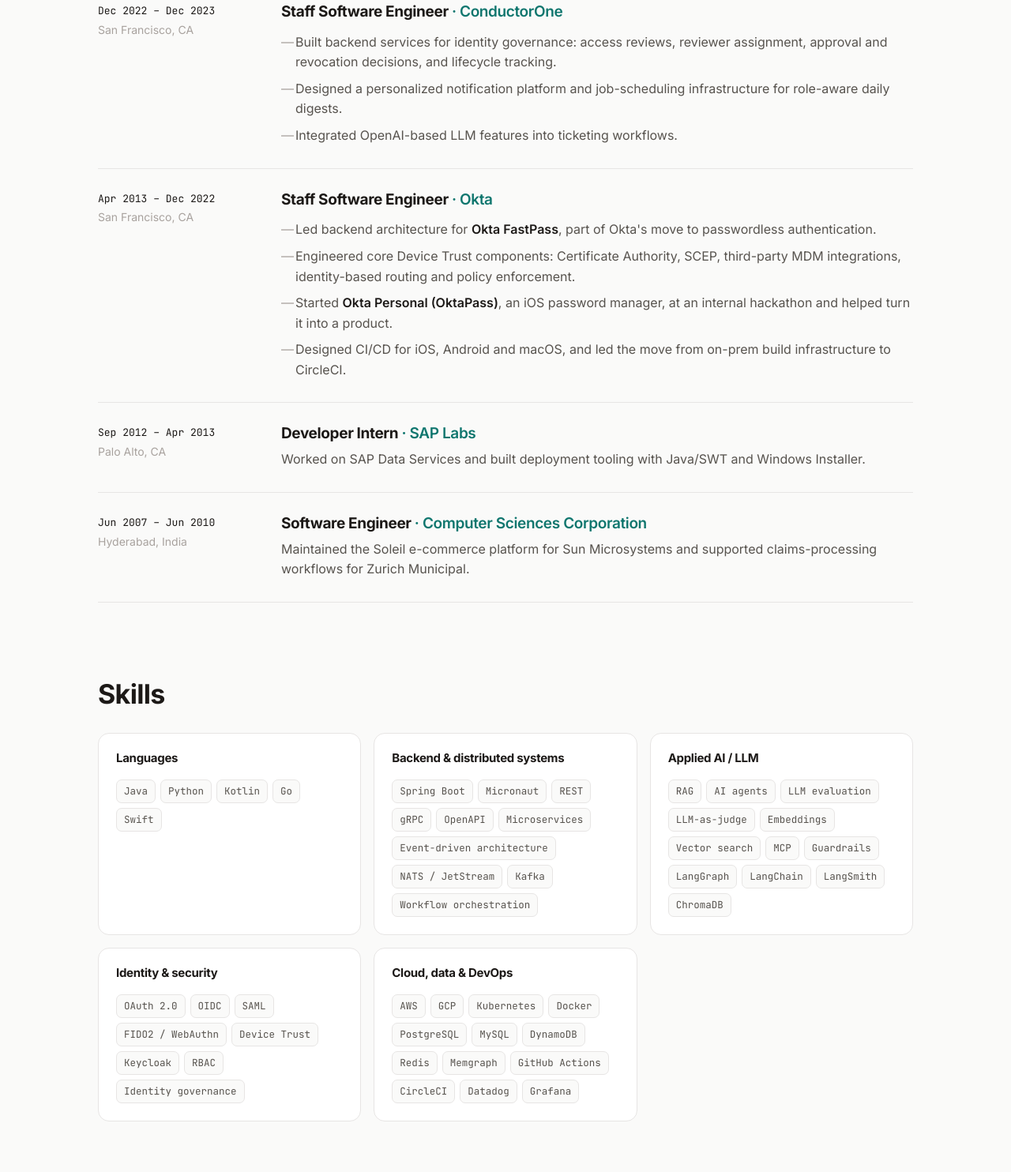
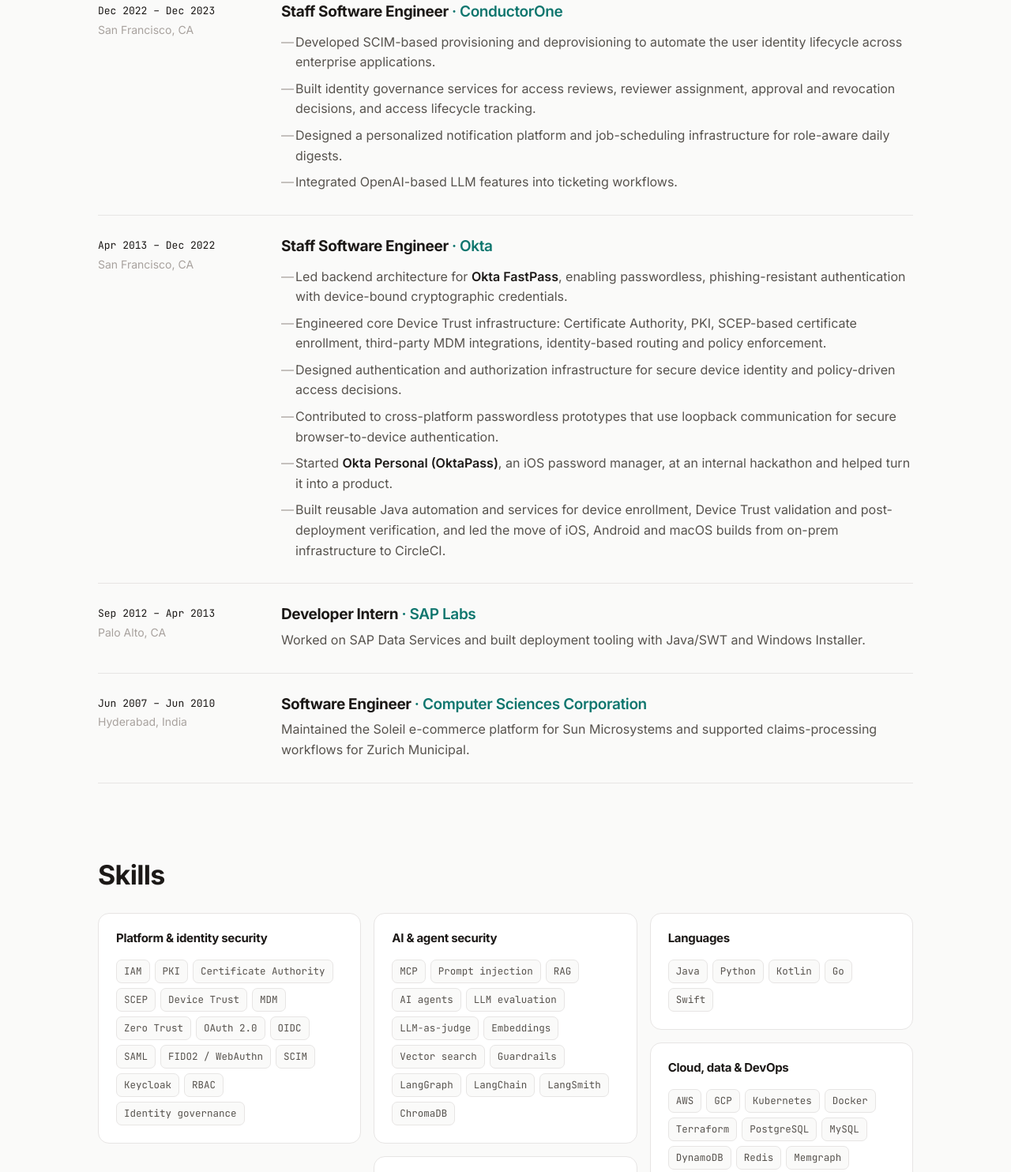
Before and after one commit to bee-honey/bee-honey.github.io, a plain HTML site: page index.html in a window 1280 px wide. Shown: the part 2941-4425 px from the top of the page at 79% size. Drawn offline with Linux system fonts and the light colour scheme.

Commit message:
Update experience and skills from latest résumé
Co-Authored-By: Claude Opus 5.5 <noreply@anthropic.com>

```diff
--- a/index.html
+++ b/index.html
@@ -225,7 +225,8 @@
           <div class="job-body">
             <h3>Staff Software Engineer <span class="at">· ConductorOne</span></h3>
             <ul>
-              <li>Built backend services for identity governance: access reviews, reviewer assignment, approval and revocation decisions, and lifecycle tracking.</li>
+              <li>Developed SCIM-based provisioning and deprovisioning to automate the user identity lifecycle across enterprise applications.</li>
+              <li>Built identity governance services for access reviews, reviewer assignment, approval and revocation decisions, and access lifecycle tracking.</li>
               <li>Designed a personalized notification platform and job-scheduling infrastructure for role-aware daily digests.</li>
               <li>Integrated OpenAI-based LLM features into ticketing workflows.</li>
             </ul>
@@ -239,10 +240,12 @@
           <div class="job-body">
             <h3>Staff Software Engineer <span class="at">· Okta</span></h3>
             <ul>
-              <li>Led backend architecture for <strong>Okta FastPass</strong>, part of Okta's move to passwordless authentication.</li>
-              <li>Engineered core Device Trust components: Certificate Authority, SCEP, third-party MDM integrations, identity-based routing and policy enforcement.</li>
+              <li>Led backend architecture for <strong>Okta FastPass</strong>, enabling passwordless, phishing-resistant authentication with device-bound cryptographic credentials.</li>
+              <li>Engineered core Device Trust infrastructure: Certificate Authority, PKI, SCEP-based certificate enrollment, third-party MDM integrations, identity-based routing and policy enforcement.</li>
+              <li>Designed authentication and authorization infrastructure for secure device identity and policy-driven access decisions.</li>
+              <li>Contributed to cross-platform passwordless prototypes that use loopback communication for secure browser-to-device authentication.</li>
               <li>Started <strong>Okta Personal (OktaPass)</strong>, an iOS password manager, at an internal hackathon and helped turn it into a product.</li>
-              <li>Designed CI/CD for iOS, Android and macOS, and led the move from on-prem build infrastructure to CircleCI.</li>
+              <li>Built reusable Java automation and services for device enrollment, Device Trust validation and post-deployment verification, and led the move of iOS, Android and macOS builds from on-prem infrastructure to CircleCI.</li>
             </ul>
           </div>
         </li>
@@ -276,24 +279,24 @@
       </div>
       <div class="skills">
         <div class="skill-group">
-          <h3>Languages</h3>
-          <ul class="chips"><li>Java</li><li>Python</li><li>Kotlin</li><li>Go</li><li>Swift</li></ul>
+          <h3>Platform &amp; identity security</h3>
+          <ul class="chips"><li>IAM</li><li>PKI</li><li>Certificate Authority</li><li>SCEP</li><li>Device Trust</li><li>MDM</li><li>Zero Trust</li><li>OAuth 2.0</li><li>OIDC</li><li>SAML</li><li>FIDO2 / WebAuthn</li><li>SCIM</li><li>Keycloak</li><li>RBAC</li><li>Identity governance</li></ul>
+        </div>
+        <div class="skill-group">
+          <h3>AI &amp; agent security</h3>
+          <ul class="chips"><li>MCP</li><li>Prompt injection</li><li>RAG</li><li>AI agents</li><li>LLM evaluation</li><li>LLM-as-judge</li><li>Embeddings</li><li>Vector search</li><li>Guardrails</li><li>LangGraph</li><li>LangChain</li><li>LangSmith</li><li>ChromaDB</li></ul>
         </div>
         <div class="skill-group">
           <h3>Backend &amp; distributed systems</h3>
           <ul class="chips"><li>Spring Boot</li><li>Micronaut</li><li>REST</li><li>gRPC</li><li>OpenAPI</li><li>Microservices</li><li>Event-driven architecture</li><li>NATS / JetStream</li><li>Kafka</li><li>Workflow orchestration</li></ul>
         </div>
         <div class="skill-group">
-          <h3>Applied AI / LLM</h3>
-          <ul class="chips"><li>RAG</li><li>AI agents</li><li>LLM evaluation</li><li>LLM-as-judge</li><li>Embeddings</li><li>Vector search</li><li>MCP</li><li>Guardrails</li><li>LangGraph</li><li>LangChain</li><li>LangSmith</li><li>ChromaDB</li></ul>
-        </div>
-        <div class="skill-group">
-          <h3>Identity &amp; security</h3>
-          <ul class="chips"><li>OAuth 2.0</li><li>OIDC</li><li>SAML</li><li>FIDO2 / WebAuthn</li><li>Device Trust</li><li>Keycloak</li><li>RBAC</li><li>Identity governance</li></ul>
+          <h3>Languages</h3>
+          <ul class="chips"><li>Java</li><li>Python</li><li>Kotlin</li><li>Go</li><li>Swift</li></ul>
         </div>
         <div class="skill-group">
           <h3>Cloud, data &amp; DevOps</h3>
-          <ul class="chips"><li>AWS</li><li>GCP</li><li>Kubernetes</li><li>Docker</li><li>PostgreSQL</li><li>MySQL</li><li>DynamoDB</li><li>Redis</li><li>Memgraph</li><li>GitHub Actions</li><li>CircleCI</li><li>Datadog</li><li>Grafana</li></ul>
+          <ul class="chips"><li>AWS</li><li>GCP</li><li>Kubernetes</li><li>Docker</li><li>Terraform</li><li>PostgreSQL</li><li>MySQL</li><li>DynamoDB</li><li>Redis</li><li>Memgraph</li><li>GitHub Actions</li><li>CircleCI</li><li>Datadog</li><li>Grafana</li></ul>
         </div>
       </div>
     </section>
--- a/styles.css
+++ b/styles.css
@@ -247,7 +247,8 @@ ul, ol { margin: 0; padding: 0; }
 }
 
 /* SKILLS */
-.skills { display: grid; grid-template-columns: repeat(auto-fill, minmax(min(100%, 320px), 1fr)); gap: 16px; }
+.skills { columns: 3 300px; column-gap: 16px; }
+.skills .skill-group { break-inside: avoid; margin-bottom: 16px; }
 .skill-group { background: var(--surface); border: 1px solid var(--border); border-radius: var(--radius); padding: 22px; }
 .skill-group h3 { font-size: 15px; margin-bottom: 14px; }
 .skill-group .chips li { font-size: 12.5px; }
```
